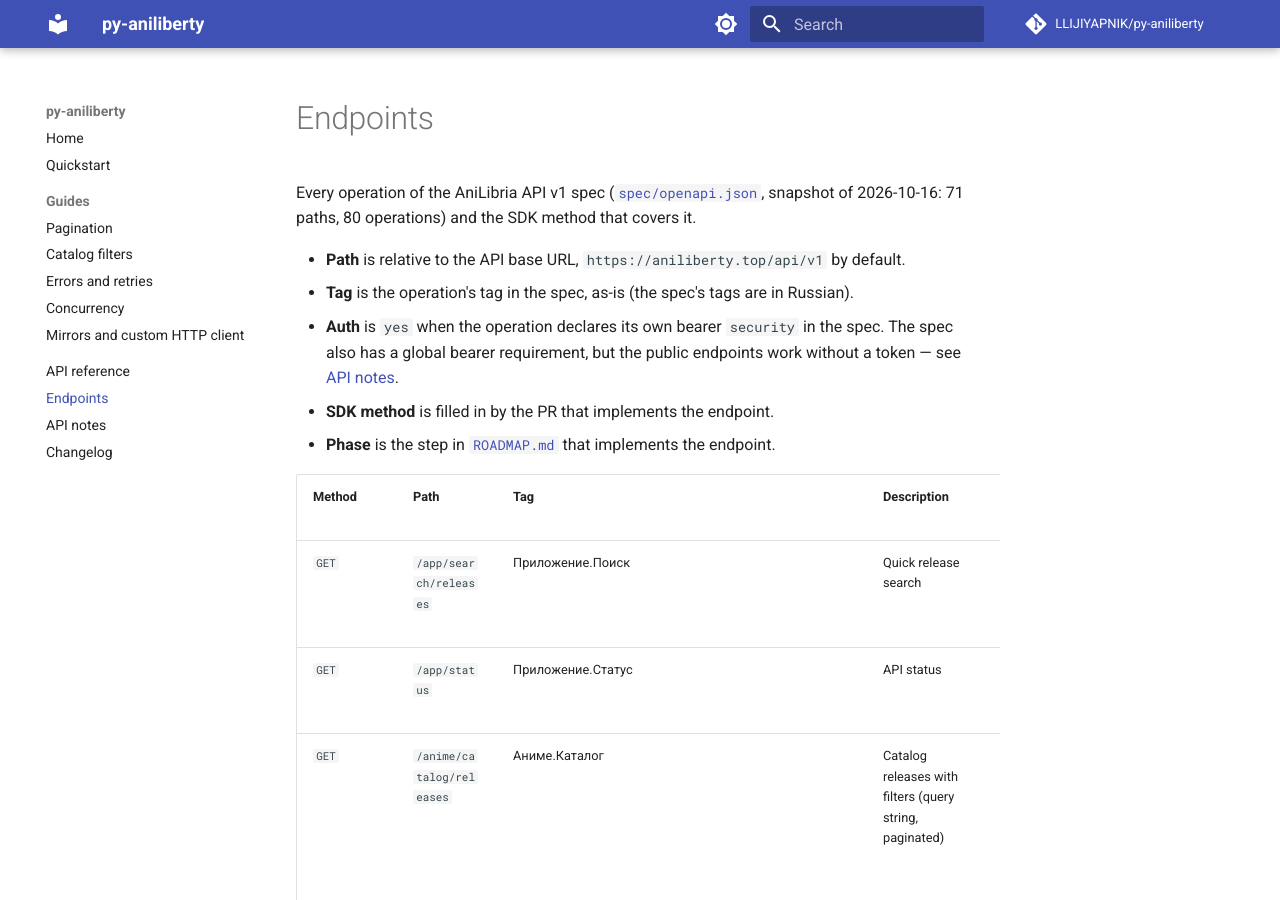
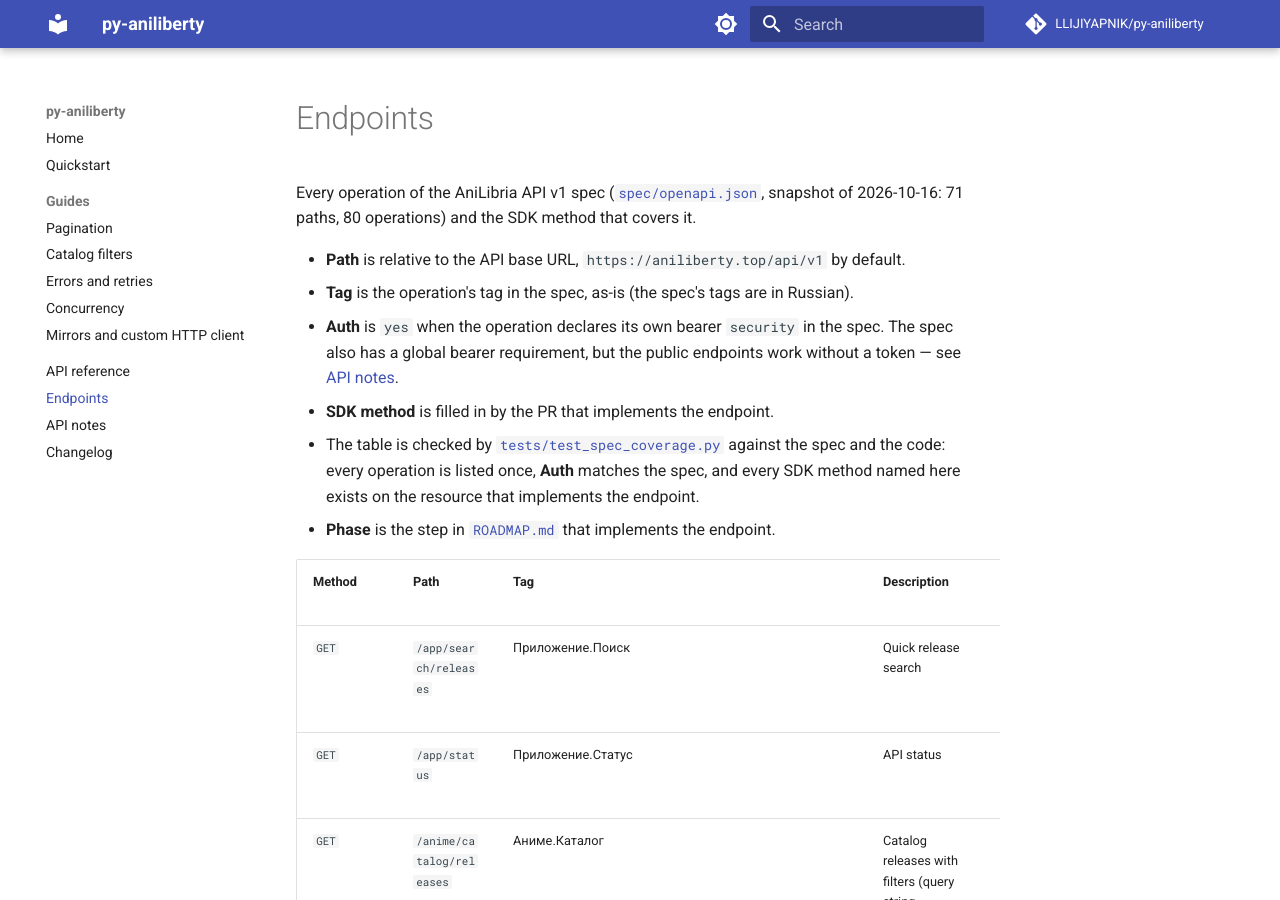
Before and after one commit to LLIJIYAPNIK/py-aniliberty, an MkDocs documentation site: the page built from docs/endpoints.md, in a window 1280 px wide and 900 px high. Built offline with MkDocs 1.6.1 and Material for MkDocs 9.7.7, drawn with Linux system fonts in a browser that asks for light colours; comment, search, counter and statistics services are not loaded.

Commit message:
docs: describe the spec-coverage test, mark roadmap step 3.8 as done
Co-Authored-By: Claude Opus 5.5 <noreply@anthropic.com>

```diff
--- a/docs/endpoints.md
+++ b/docs/endpoints.md
@@ -9,6 +9,9 @@ snapshot of 2026-10-16: 71 paths, 80 operations) and the SDK method that covers
   also has a global bearer requirement, but the public endpoints work without a token — see
   [API notes](api-notes.md).
 - **SDK method** is filled in by the PR that implements the endpoint.
+- The table is checked by [`tests/test_spec_coverage.py`](https://github.com/LLIJIYAPNIK/py-aniliberty/blob/main/tests/test_spec_coverage.py)
+  against the spec and the code: every operation is listed once, **Auth** matches the spec,
+  and every SDK method named here exists on the resource that implements the endpoint.
 - **Phase** is the step in [`ROADMAP.md`](https://github.com/LLIJIYAPNIK/py-aniliberty/blob/main/ROADMAP.md)
   that implements the endpoint.
 
```
Also changed, not shown: CLAUDE.md (+11 -6 lines), ROADMAP.md (+1 -1 lines), spec/README.md (+3 -1 lines).
